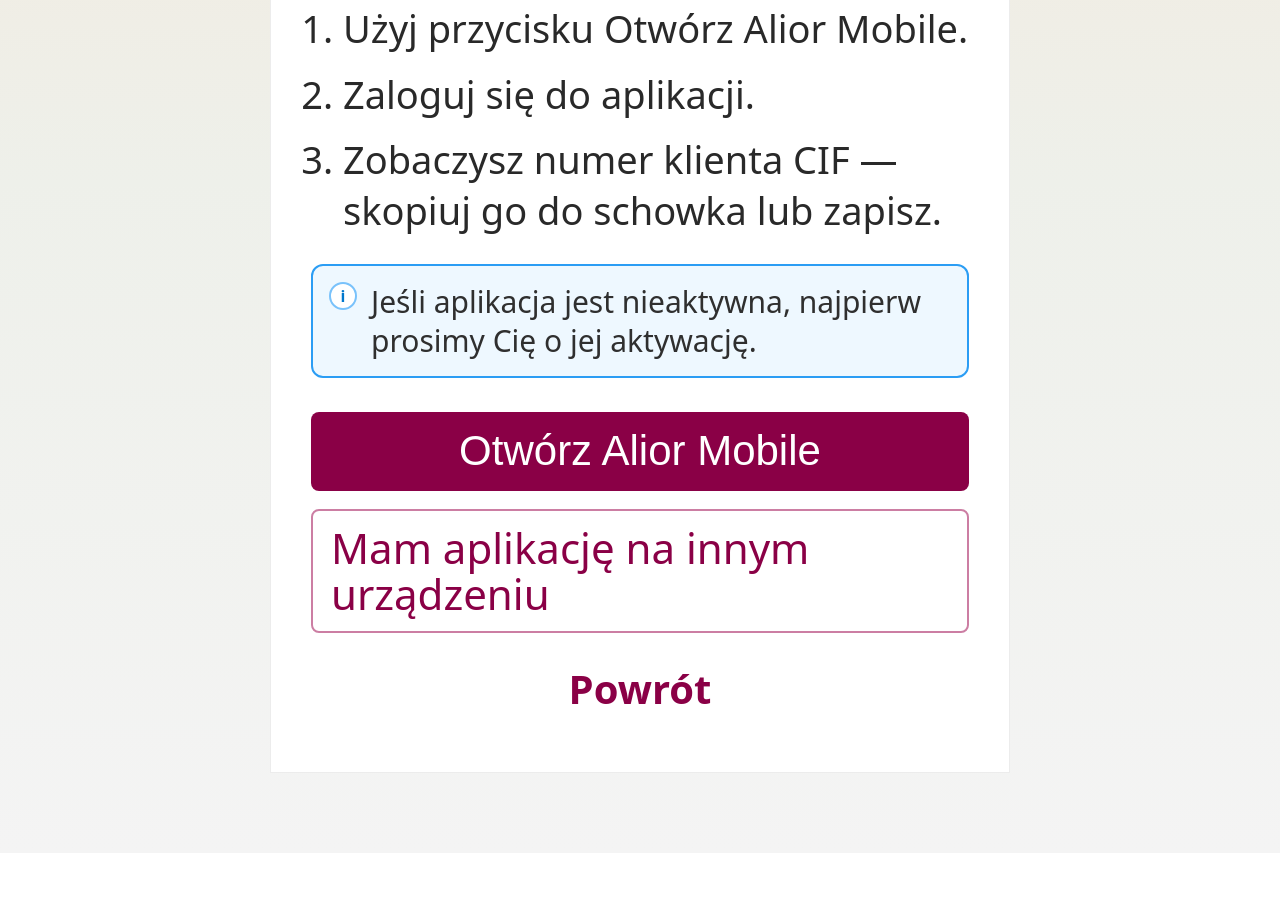
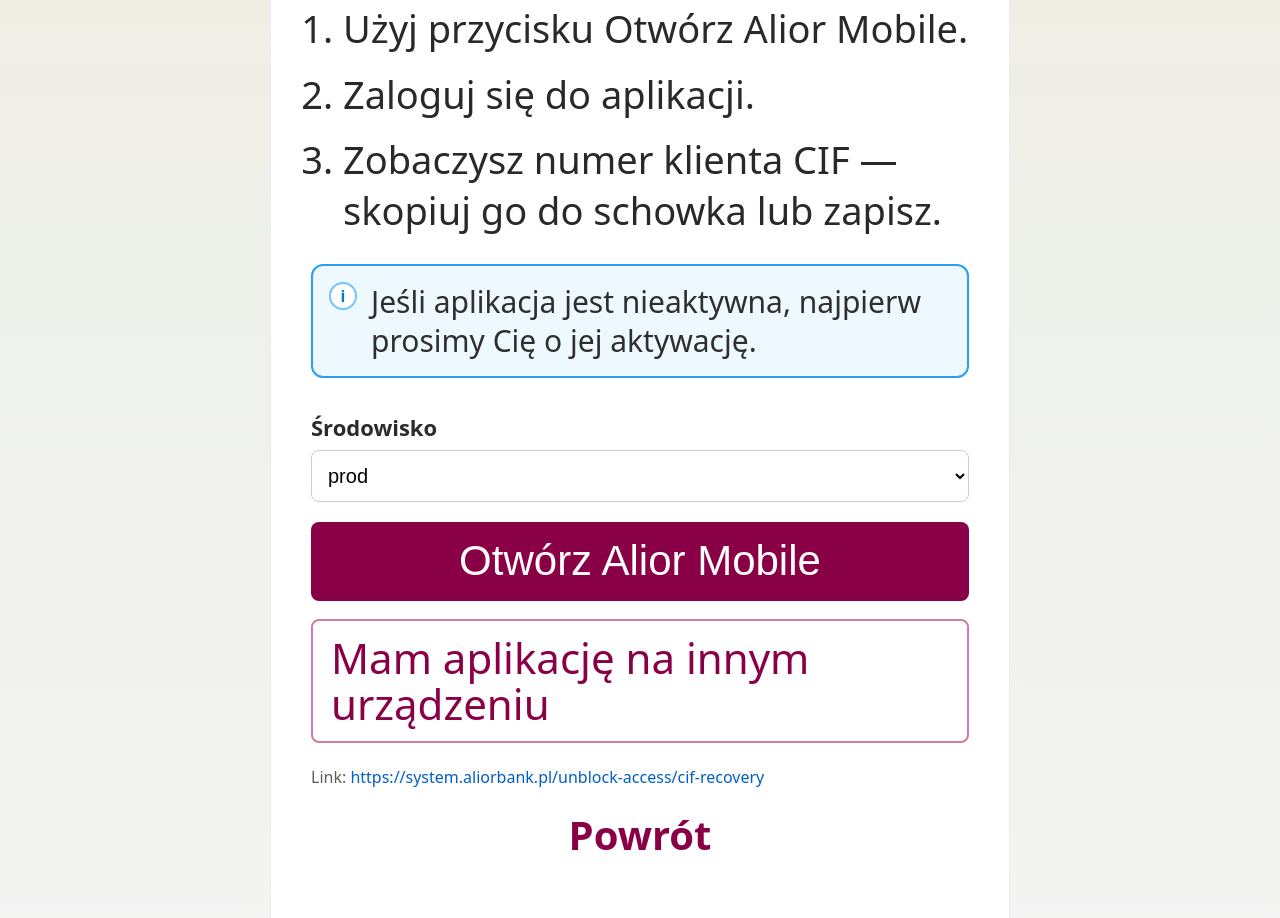
Before and after one commit to grzegorzbartela-ctrl/CifRecovery, a plain HTML site: page index.html in a window 1280 px wide. Shown: the part 369-1287 px from the top of the page. Before the commit the page ends 1222 px from the top, so only its background shows below. Drawn offline with Linux system fonts and the light colour scheme.

Commit message:
Update index.html

```diff
--- a/index.html
+++ b/index.html
@@ -128,6 +128,46 @@
       margin-bottom: 28px;
     }
 
+    .env-picker {
+      margin-bottom: 20px;
+    }
+
+    .env-picker label {
+      display: block;
+      margin-bottom: 8px;
+      font-size: 22px;
+      font-weight: 600;
+      color: #2b2b2b;
+    }
+
+    .env-picker select {
+      width: 100%;
+      min-height: 52px;
+      padding: 10px 12px;
+      border-radius: 8px;
+      border: 1px solid #cfcfcf;
+      font-size: 20px;
+      background: #fff;
+    }
+
+    .link-preview {
+      margin-top: -4px;
+      margin-bottom: 18px;
+      font-size: 16px;
+      line-height: 1.35;
+      color: var(--muted);
+      word-break: break-all;
+    }
+
+    .link-preview a {
+      color: #005fc4;
+      text-decoration: none;
+    }
+
+    .link-preview a:hover {
+      text-decoration: underline;
+    }
+
     .btn {
       width: 100%;
       min-height: 74px;
@@ -198,9 +238,24 @@
         <p>Jeśli aplikacja jest nieaktywna, najpierw prosimy Cię o jej aktywację.</p>
       </div>
 
+      <div class="env-picker">
+        <label for="environmentSelect">Środowisko</label>
+        <select id="environmentSelect" aria-label="Wybór środowiska">
+          <option value="test">test</option>
+          <option value="test2">test2</option>
+          <option value="test3">test3</option>
+          <option value="akcept">akcept</option>
+          <option value="akcept2">akcept2</option>
+          <option value="prod">prod</option>
+        </select>
+      </div>
+
       <div class="actions">
         <button type="button" class="btn btn-primary" id="openAliorMobileButton">Otwórz Alior Mobile</button>
         <a href="#" class="btn btn-secondary">Mam aplikację na innym urządzeniu</a>
+      </div>
+      <div class="link-preview">
+        Link: <a id="cifRecoveryLink" href="#" target="_blank" rel="noopener noreferrer"></a>
       </div>
 
       <a href="#" class="back">Powrót</a>
@@ -219,23 +274,44 @@
         prod: "system.aliorbank.pl"
       };
 
-      function resolveCifRecoveryUrl() {
+      function resolveDefaultEnv() {
         const env = new URLSearchParams(window.location.search).get("env");
         const currentHost = window.location.hostname;
 
         if (env && hostByEnv[env]) {
-          return "https://" + hostByEnv[env] + CIF_RECOVERY_PATH;
+          return env;
         }
 
-        if (Object.values(hostByEnv).includes(currentHost)) {
-          return "https://" + currentHost + CIF_RECOVERY_PATH;
+        const envFromHost = Object.entries(hostByEnv).find(([, host]) => host === currentHost);
+        if (envFromHost) {
+          return envFromHost[0];
         }
 
-        return "https://" + hostByEnv.prod + CIF_RECOVERY_PATH;
+        return "prod";
       }
 
-      document.getElementById("openAliorMobileButton").addEventListener("click", function () {
-        window.location.assign(resolveCifRecoveryUrl());
+      function getCifRecoveryUrlByEnv(env) {
+        const host = hostByEnv[env] || hostByEnv.prod;
+        return "https://" + host + CIF_RECOVERY_PATH;
+      }
+
+      const environmentSelect = document.getElementById("environmentSelect");
+      const cifRecoveryLink = document.getElementById("cifRecoveryLink");
+      const openAliorMobileButton = document.getElementById("openAliorMobileButton");
+
+      function refreshCifRecoveryLink() {
+        const url = getCifRecoveryUrlByEnv(environmentSelect.value);
+        cifRecoveryLink.href = url;
+        cifRecoveryLink.textContent = url;
+      }
+
+      environmentSelect.value = resolveDefaultEnv();
+      refreshCifRecoveryLink();
+
+      environmentSelect.addEventListener("change", refreshCifRecoveryLink);
+
+      openAliorMobileButton.addEventListener("click", function () {
+        window.location.assign(getCifRecoveryUrlByEnv(environmentSelect.value));
       });
     })();
   </script>
```
